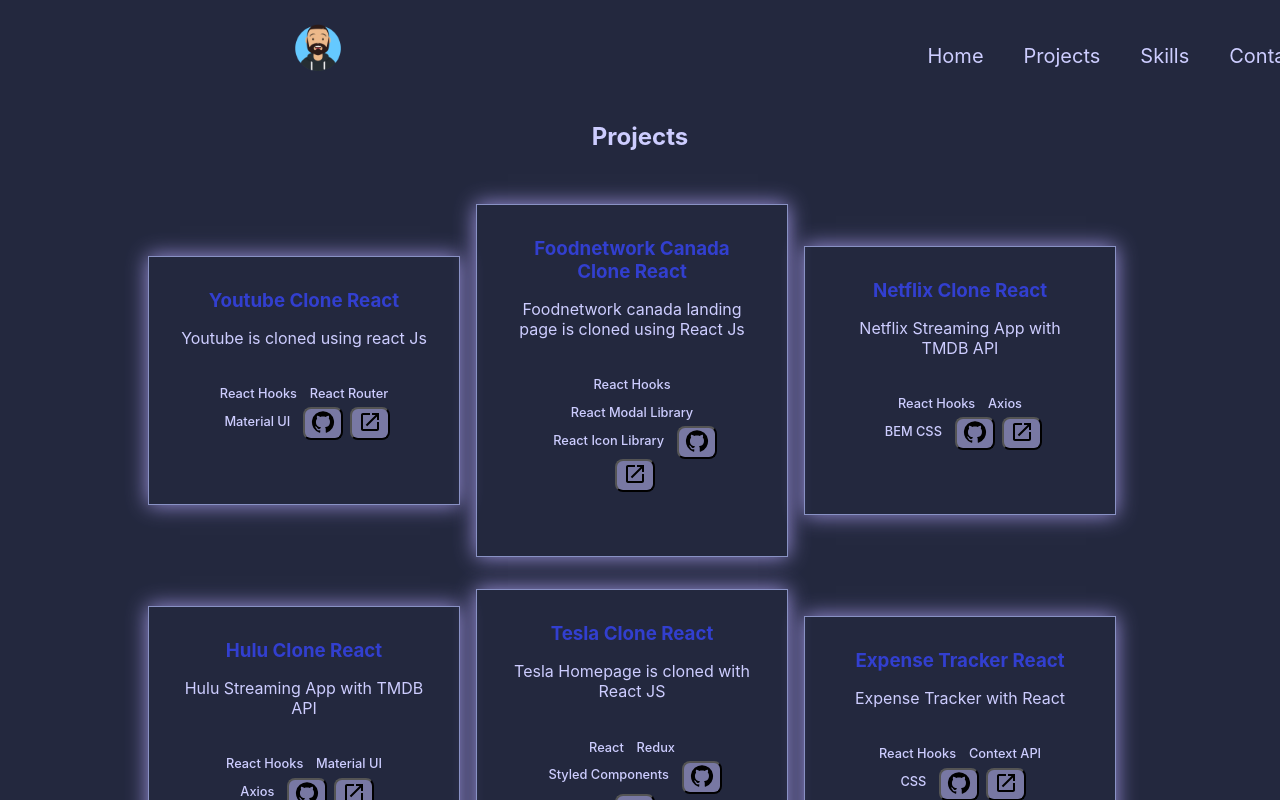
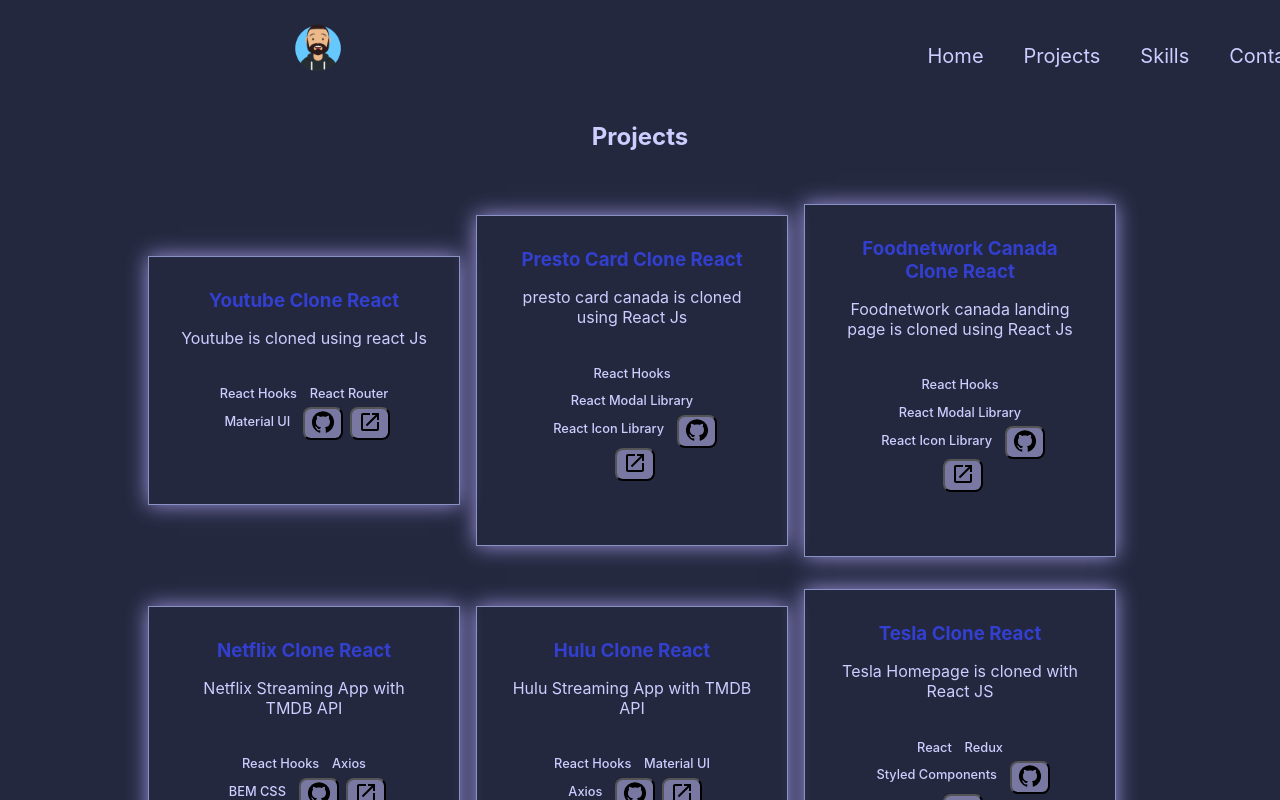
Before and after one commit to vinaykumar785557/portfolio-react, a React (Create React App) app: page /projects in a window 1280 px wide. Shown: the top 800 px of the page. Built offline with nearby package versions, Linux system fonts and the light colour scheme.

Commit message:
added prestocard clone project to projects page

```diff
--- a/src/data.js
+++ b/src/data.js
@@ -20,6 +20,12 @@
 		description: 'Youtube is cloned using react Js',
 		stack: ['React Hooks', 'React Router', 'Material UI'],
 		sourceCode: 'https://github.com/vinaykumar785557/youtube-clone',
+	},
+	{
+		name: 'Presto Card Clone React',
+		description: 'presto card canada  is cloned using React Js',
+		stack: ['React Hooks', 'React Modal Library', 'React Icon Library'],
+		sourceCode: 'https://github.com/vinaykumar785557/presto-clone-react',
 	},
 	{
 		name: 'Foodnetwork Canada Clone React',
```
